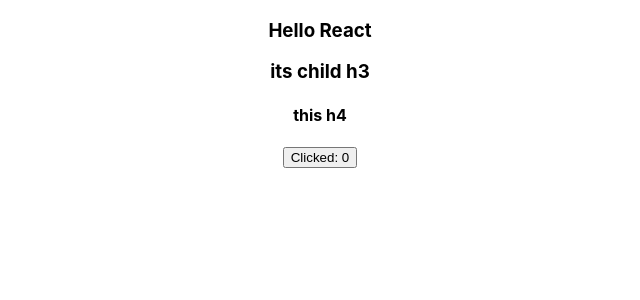
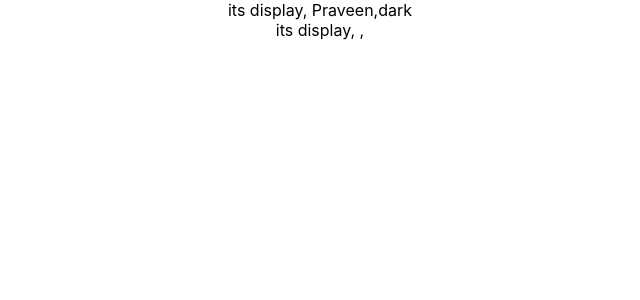
Before and after one commit to arung86/reactjs-training, a React (Create React App) app: page / in a window 1280 px wide. Shown: the top 300 px of the page, without its empty margins (320-960 px from the left). Built offline with nearby package versions, Linux system fonts and the light colour scheme.

Commit message:
context & examples

```diff
--- a/src/App.js
+++ b/src/App.js
@@ -5,16 +5,17 @@ import ClickCounter from "./ClickCounter";
 import MouseOverCounter from "./MouseOverCounter";
 import User from "./User";
 import Counter from "./Counter";
+import Welcome from "./Welcome";
 
 function App() {
   return (
     <div className="App">
       {/* <ClickCounter /> */}
       {/* <MouseOverCounter /> */}
-      <User render={(msg) => <h3>{msg + "React"}</h3>}>
+      {/* <User render={(msg) => <h3>{msg + "React"}</h3>}>
         <h3>its child h3</h3>
         <h4> this h4</h4>
-      </User>
+      </User> */}
 
       {/* <Counter
         render={(count, increment) => (
@@ -31,11 +32,14 @@ function App() {
         <h3>its child h3</h3>
       </Counter> */}
 
-      <Counter>
+      {/* <Counter>
         {(count, increment) => (
           <ClickCounter count={count} increment={increment} />
         )}
-      </Counter>
+      </Counter> */}
+      {/* <Welcome user="Praveen" /> */}
+      {/* <Welcome render={(user) => user + ", Praveen"} /> */}
+      <Welcome>{(user) => user + ", Praveen"}</Welcome>
     </div>
   );
 }
--- /dev/null
+++ b/src/Consumer.js
@@ -0,0 +1,46 @@
+import React, { Component, useContext } from "react";
+import { ThemeConsumer } from "./ThemeContext";
+import { UserConsumer, UserContext } from "./UserContext";
+
+// hook
+
+// // import React from "react";
+
+// export default function Consumer() {
+//   const user = useContext(UserContext);
+//   return <div>from consumer in useContext : {user}</div>;
+// }
+
+const Display = ({ user, theme }) => (
+  <div>
+    its display, {user},{theme}
+  </div>
+);
+
+export class Consumer extends Component {
+  constructor(props) {
+    super(props);
+    this.state = {};
+  }
+
+  render() {
+    // console.log("contextType", this.context);
+    return (
+      <div>
+        <UserConsumer>
+          {(user) => (
+            <ThemeConsumer>
+              {(theme) => {
+                return <Display user={user} theme={theme} />;
+              }}
+            </ThemeConsumer>
+          )}
+        </UserConsumer>
+      </div>
+    );
+  }
+}
+
+// Consumer.contextType = UserContext;
+
+export default Consumer;
--- /dev/null
+++ b/src/ThemeContext.js
@@ -0,0 +1,8 @@
+import React from "react";
+
+const ThemeContext = React.createContext();
+// ThemeContext.displayName = "ThemeContext";
+const ThemeProvider = ThemeContext.Provider;
+const ThemeConsumer = ThemeContext.Consumer;
+
+export { ThemeProvider, ThemeConsumer };
--- /dev/null
+++ b/src/UserContext.js
@@ -0,0 +1,18 @@
+/*
+1. create  - done
+2. provide
+3. consume //
+*/
+/*
+1. create  - done
+2. provide
+
+*/
+
+import React from "react";
+const UserContext = React.createContext();
+// UserContext.displayName = "UserContext";
+const UserProvider = UserContext.Provider;
+const UserConsumer = UserContext.Consumer;
+
+export { UserProvider, UserConsumer, UserContext };
--- /dev/null
+++ b/src/Welcome.js
@@ -0,0 +1,23 @@
+import React, { Component } from "react";
+import Consumer from "./Consumer";
+
+export class Welcome extends Component {
+  constructor(props) {
+    super(props);
+
+    this.state = {
+      user: "Ali",
+    };
+  }
+
+  render() {
+    return (
+      <div>
+        {/* Welcome {this.props.children(this.state.user)} */}
+        <Consumer />
+      </div>
+    );
+  }
+}
+
+export default Welcome;
--- a/src/index.js
+++ b/src/index.js
@@ -1,14 +1,21 @@
-import React from 'react';
-import ReactDOM from 'react-dom';
-import './index.css';
-import App from './App';
-import * as serviceWorker from './serviceWorker';
+import React from "react";
+import ReactDOM from "react-dom";
+import "./index.css";
+import App from "./App";
+import * as serviceWorker from "./serviceWorker";
+import { UserProvider } from "./UserContext";
+import { ThemeProvider } from "./ThemeContext";
 
 ReactDOM.render(
   <React.StrictMode>
+    <UserProvider value="Praveen">
+      <ThemeProvider value="dark">
+        <App />
+      </ThemeProvider>
+    </UserProvider>
     <App />
   </React.StrictMode>,
-  document.getElementById('root')
+  document.getElementById("root")
 );
 
 // If you want your app to work offline and load faster, you can change
```
Also changed, not shown: src/withCounter.js (added, +34 -0 lines).
